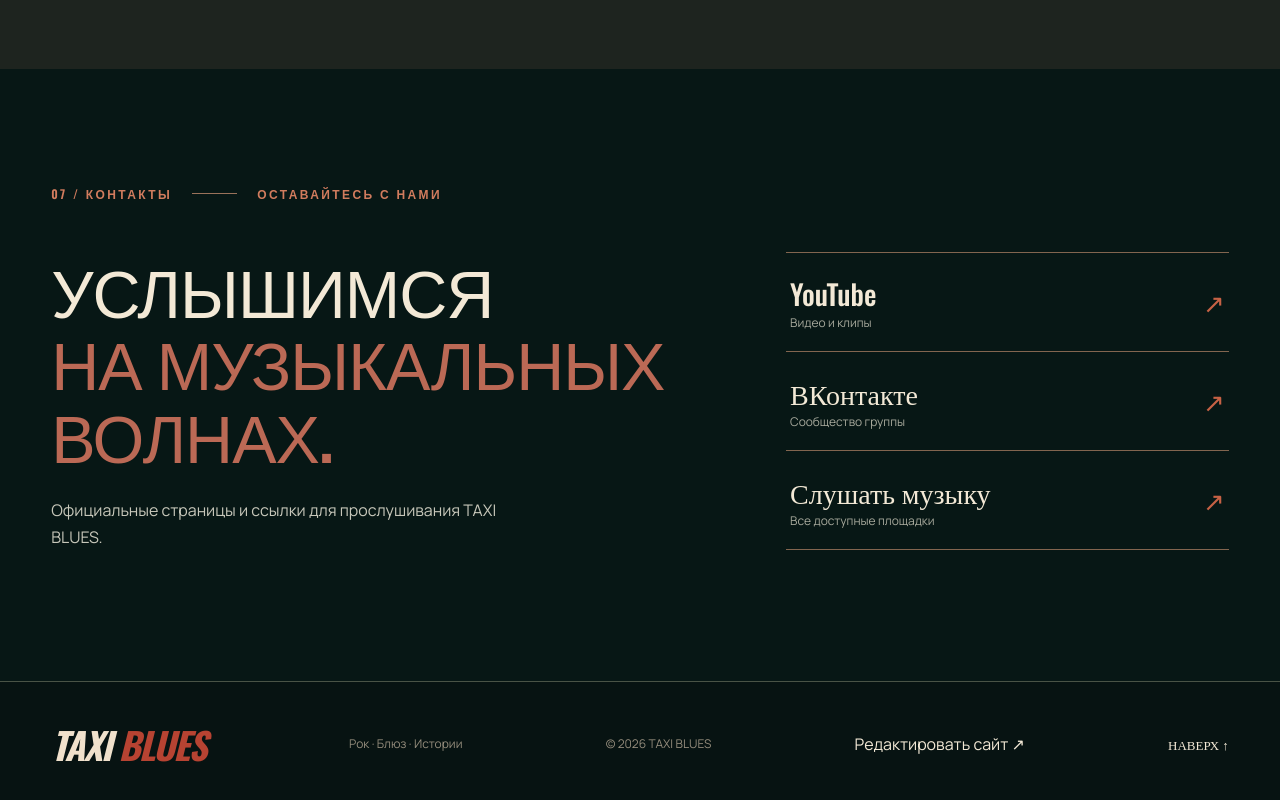
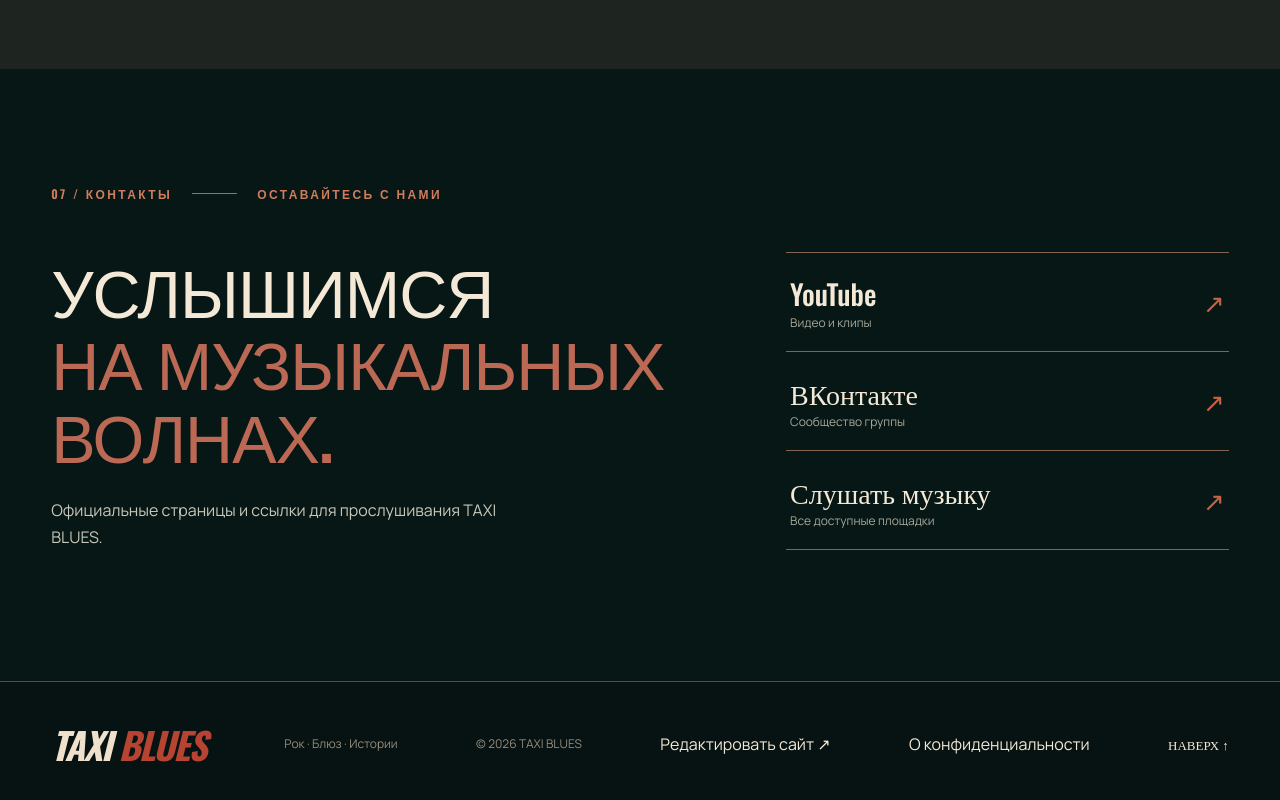
Before and after one commit to studio22khz-creator/taxi-blues-site, a plain HTML site: page index.html in a window 1280 px wide. Shown: the part 7081-7881 px from the top of the page. Drawn offline with nearby package versions, Linux system fonts and the light colour scheme.

Commit message:
Connect privacy-aware analytics to TAXI BLUES site

```diff
--- a/index.html
+++ b/index.html
@@ -15,6 +15,7 @@
   <link rel="preload" href="assets/hero-mobile.webp" as="image" media="(max-width: 768px)">
   <link rel="stylesheet" href="styles.css">
   <script src="script.js" defer></script>
+  <script src="analytics.js" defer></script>
 </head>
 <body>
 <a class="skip-link" href="#about">Перейти к содержимому</a>
@@ -135,7 +136,7 @@
   </section>
 </main>
 
-<footer class="site-footer"><div class="wrap footer-inner"><a href="#home" class="brand">TAXI <span>BLUES</span></a><p>Рок · Блюз · Истории</p><p>© <span id="currentYear">2026</span> TAXI BLUES</p><a href="admin/" rel="nofollow">Редактировать сайт ↗</a><a href="#home">Наверх ↑</a></div></footer>
+<footer class="site-footer"><div class="wrap footer-inner"><a href="#home" class="brand">TAXI <span>BLUES</span></a><p>Рок · Блюз · Истории</p><p>© <span id="currentYear">2026</span> TAXI BLUES</p><a href="admin/" rel="nofollow">Редактировать сайт ↗</a><a href="privacy/">О конфиденциальности</a><a id="analyticsSettingsLink" href="#analytics-settings" hidden>Настройки аналитики</a><a href="#home">Наверх ↑</a></div></footer>
 
 <div class="player-dock" id="playerDock" aria-label="Музыка TAXI BLUES"><div class="player-dock-inner wrap"><span class="player-art">TB</span><div class="player-info"><strong>Овцы Христа</strong><small>TAXI BLUES · слушать через YouTube</small></div><button type="button" class="player-action" data-play-video aria-label="Открыть видео Овцы Христа">▶ <span>Слушать</span></button><a class="player-platforms" href="https://band.link/csheep" target="_blank" rel="noopener noreferrer">Все площадки ↗</a><button class="dock-dismiss" id="dockDismiss" aria-label="Скрыть панель" type="button">×</button></div></div>
 
```
